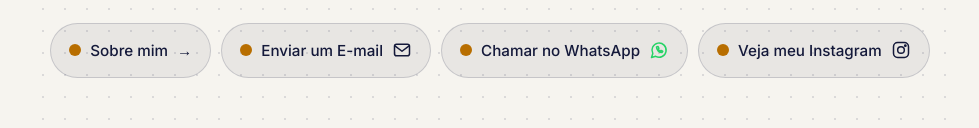
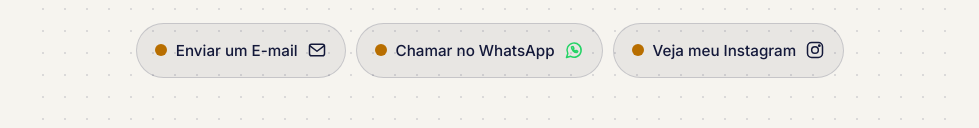
Before and after one commit to duddobr/DrHumberto, a plain HTML site: page index.html in a window 1280 px wide. Shown: the part 4642-4770 px from the top of the page, without its empty margins (150-1129 px from the left). Drawn offline with Linux system fonts and the light colour scheme.

Commit message:
Remove botão Sobre mim

```diff
--- a/index.html
+++ b/index.html
@@ -1339,7 +1339,6 @@
             <p class="lead">Me chama no WhatsApp ou me envie um E-mail e <strong>vamos conversar sobre o seu
                     momento</strong>.</p>
             <div class="btns" style="margin-top:26px">
-                <a class="pill" href="#sobre"><span class="dot"></span>Sobre mim<span class="ic">→</span></a>
                 <a class="pill" href="mailto:drhumbertopsicanalista@gmail.com"><span class="dot"></span>Enviar um
                     E-mail<span class="ic"><svg viewBox="0 0 24 24" width="20" height="20" fill="none"
                             stroke="currentColor" stroke-width="1.8" stroke-linecap="round" stroke-linejoin="round">
```
